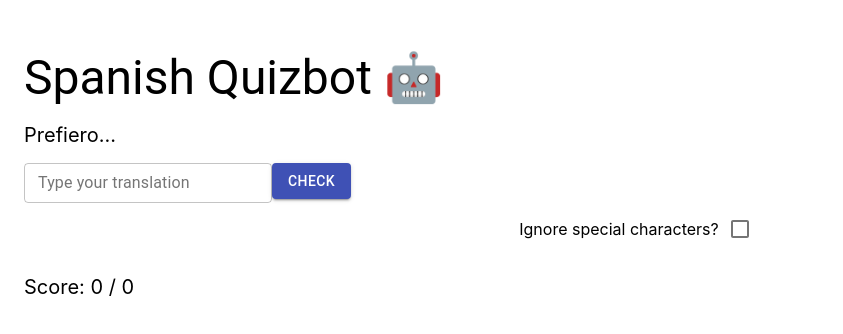
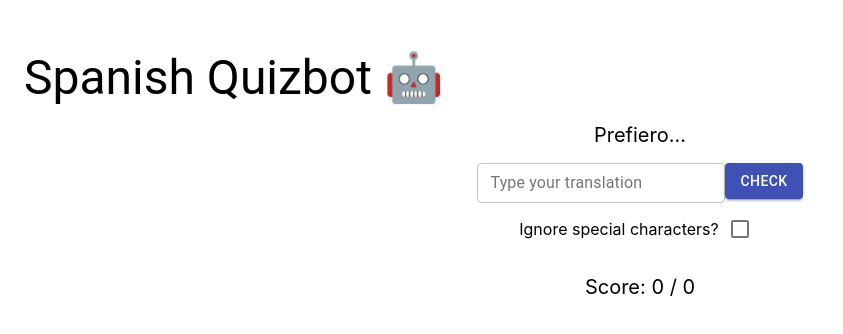
Before and after one commit to chocolate-factories/quizbot-web, a React (Create React App) app: page / in a window 1280 px wide. Both pictures are taken after a click on the button "START". Shown: the top 334 px of the page, without its empty margins (0-843 px from the left). Built offline with nearby package versions, Linux system fonts and the light colour scheme.

Commit message:
Centralise content again.

```diff
--- a/src/components/Quiz.tsx
+++ b/src/components/Quiz.tsx
@@ -105,7 +105,7 @@ const Quiz: React.FC<QuizParams> = ({
   return (
     <>
       {!gameOver ? (
-        <Box>
+        <Box textAlign={'center'}>
           <Box
             style={{
               margin: '16px 0',
```
